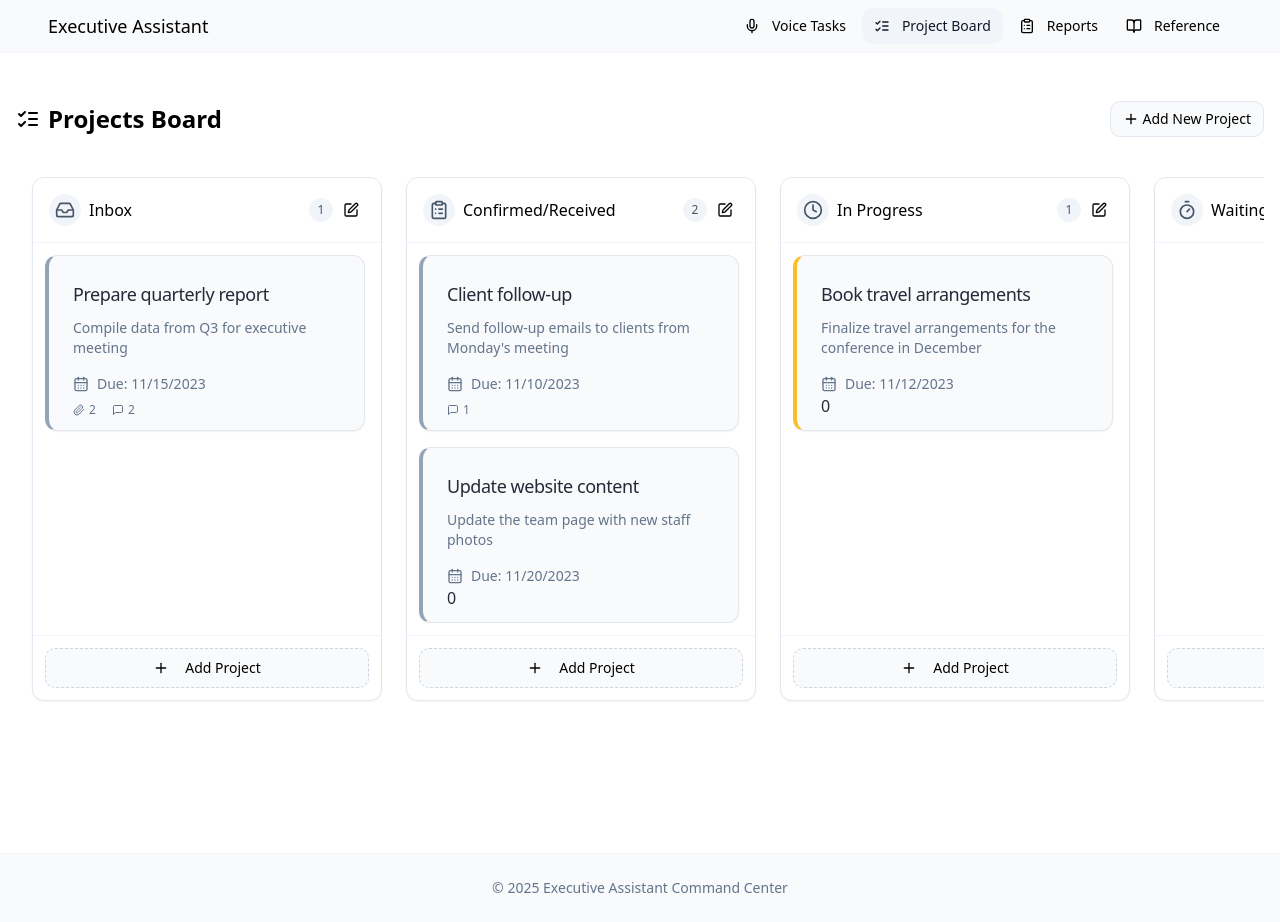
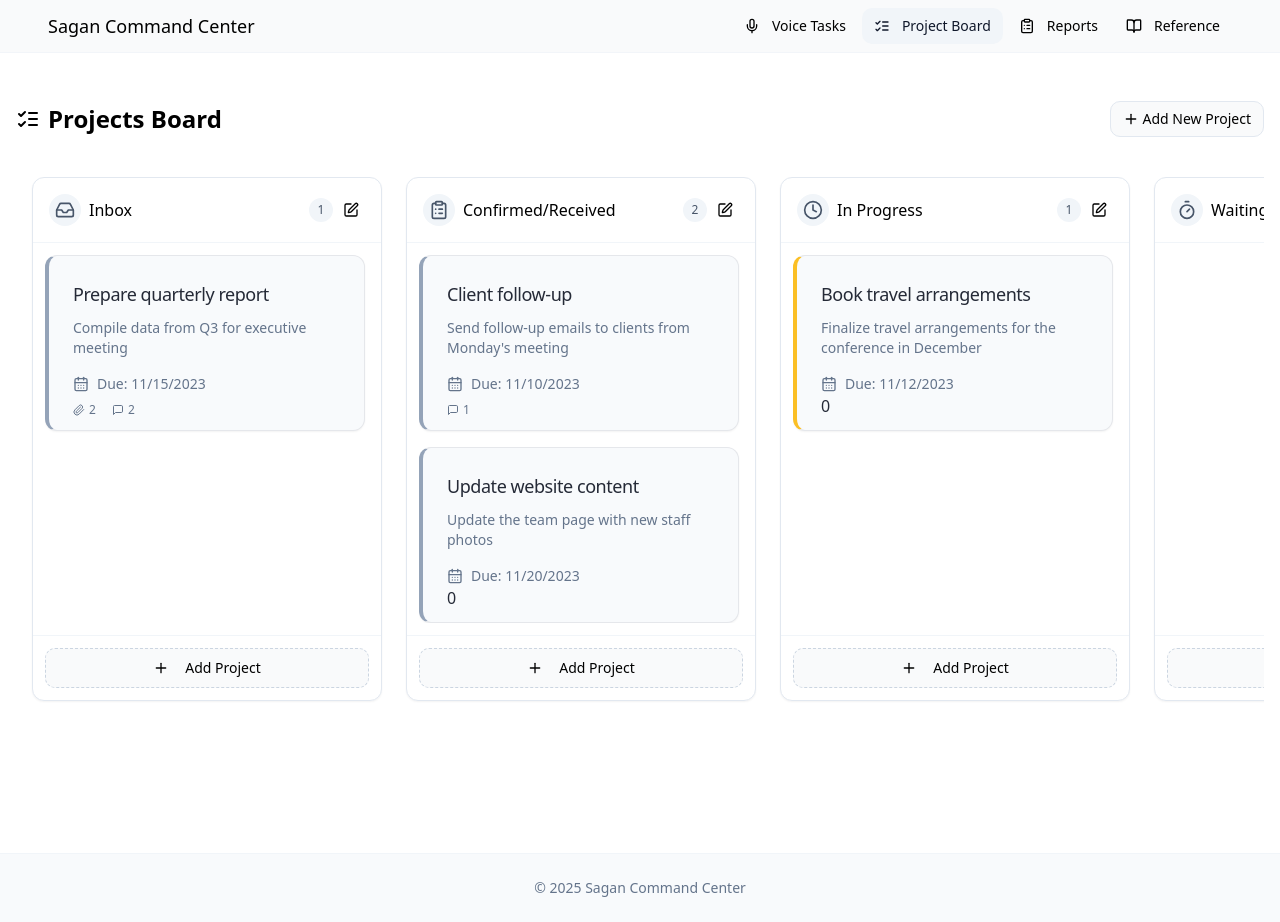
Before and after one commit to BananaMan1985/sync-nurture-hub, a React (Vite) app: page /projects in a window 1280 px wide. Built offline with nearby package versions, Linux system fonts and the light colour scheme.

Commit message:
Rename application to Sagan Command Center
Updates the application title across all components and pages to "Sagan Command Center".

```diff
--- a/index.html
+++ b/index.html
@@ -1,9 +1,10 @@
+
 <!DOCTYPE html>
 <html lang="en">
   <head>
     <meta charset="UTF-8" />
     <meta name="viewport" content="width=device-width, initial-scale=1.0" />
-    <title>sync-nurture-hub</title>
+    <title>Sagan Command Center</title>
     <meta name="description" content="Lovable Generated Project" />
     <meta name="author" content="Lovable" />
     <meta property="og:image" content="/og-image.png" />
--- a/src/components/Hero.tsx
+++ b/src/components/Hero.tsx
@@ -47,7 +47,7 @@ const Hero: React.FC = () => {
           className="max-w-3xl mx-auto mb-6 font-medium leading-tight tracking-tighter"
           variants={itemVariants}
         >
-          The Executive Assistant <br className="hidden sm:inline" />
+          The Sagan <br className="hidden sm:inline" />
           <span className="bg-clip-text text-transparent bg-gradient-to-r from-primary to-blue-400">
             Command Center
           </span>
--- a/src/components/Layout.tsx
+++ b/src/components/Layout.tsx
@@ -18,7 +18,7 @@ const Layout: React.FC<LayoutProps> = ({ children }) => {
       </main>
       <footer className="py-6 border-t border-border/30 bg-secondary/50">
         <div className="container mx-auto px-4 md:px-6 text-center text-sm text-muted-foreground">
-          <p>© {new Date().getFullYear()} Executive Assistant Command Center</p>
+          <p>© {new Date().getFullYear()} Sagan Command Center</p>
         </div>
       </footer>
     </div>
--- a/src/components/Navbar.tsx
+++ b/src/components/Navbar.tsx
@@ -34,7 +34,7 @@ const Navbar: React.FC = () => {
   return (
     <nav className="bg-background border-b border-border/30 py-2 px-4">
       <div className="container mx-auto flex justify-between items-center">
-        <Link to="/" className="font-medium text-lg">Executive Assistant</Link>
+        <Link to="/" className="font-medium text-lg">Sagan Command Center</Link>
         <div className="flex space-x-1">
           {menuItems.map((item) => (
             <Button
```
